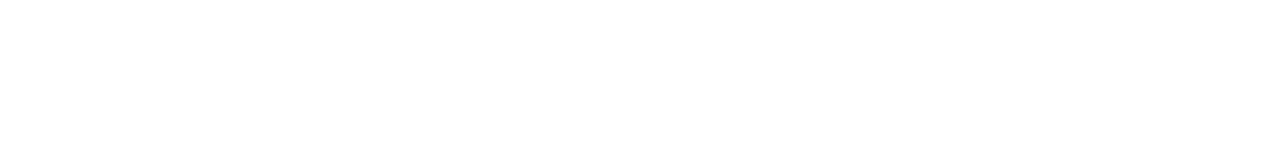
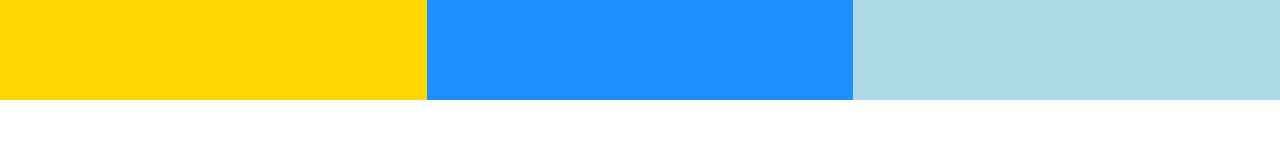
Before and after one commit to panospd/moshify, a plain HTML site: page index.html in a window 1280 px wide. Drawn offline with Linux system fonts and the light colour scheme.

Commit message:
Implemented grid component

```diff
--- a/css/styles.css
+++ b/css/styles.css
@@ -435,3 +435,20 @@ a {
         font-size: 1.6rem;
     }
 }
+
+/* Grids */
+.grid {
+    display: grid;
+}
+
+@media screen and (min-width: 768px) {
+    .grid--1x2 {
+        grid-template-columns: repeat(2, 1fr);
+    }
+}
+
+@media screen and (min-width: 1024px) {
+    .grid--1x3 {
+        grid-template-columns: repeat(3, 1fr);
+    }
+}
--- a/index.html
+++ b/index.html
@@ -13,5 +13,11 @@
         />
         <title>Document</title>
     </head>
-    <body></body>
+    <body>
+        <div class="grid grid--1x3">
+            <div style="height: 100px; background-color: gold"></div>
+            <div style="height: 100px; background-color: dodgerblue"></div>
+            <div style="height: 100px; background-color: lightblue"></div>
+        </div>
+    </body>
 </html>
```
Also changed, not shown: components/grid.html (added, +5 -0 lines).
